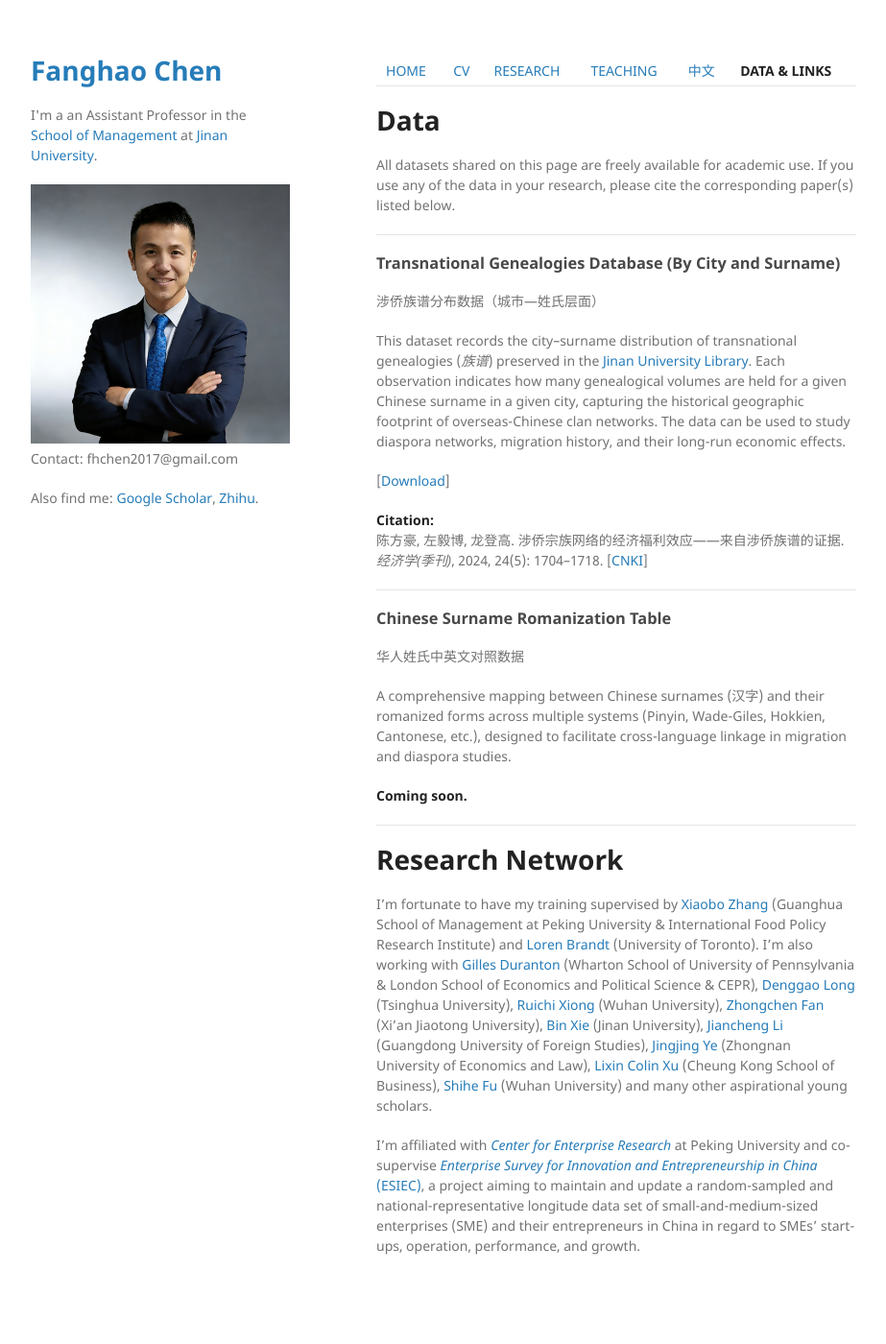
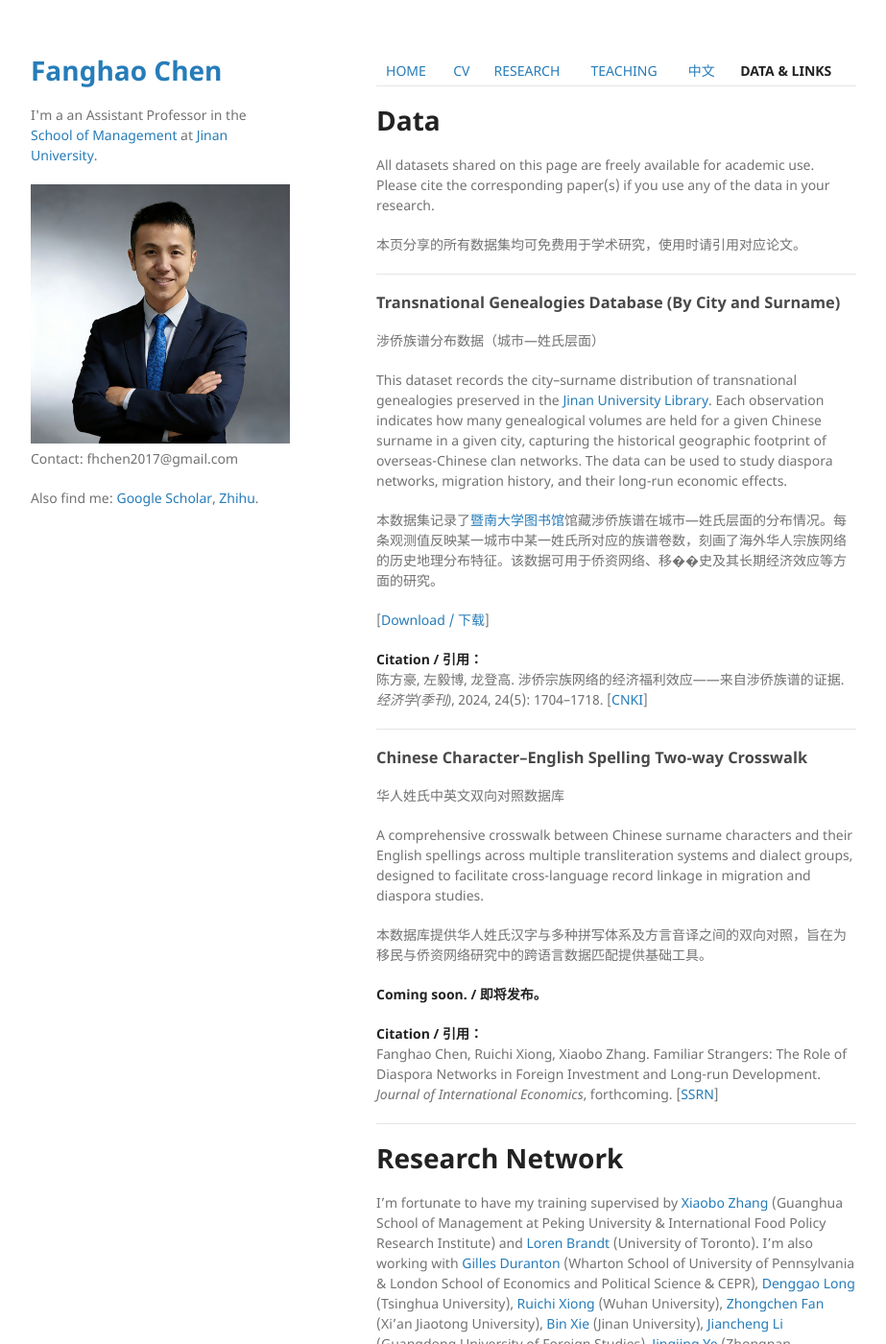
Before and after one commit to FanghaoChen/homepage, a Jekyll site: the page built from links.md, in a window 1280 px wide and 1400 px high. Shown: the whole window at 96% size, without its empty margins (178-1101 px from the left). Built offline with Jekyll 4.4.1, drawn with Linux system fonts in a browser that asks for light colours; our own code applies the rules of GitHub Pages for plain Markdown files.

Commit message:
docs: bilingual data descriptions, fix surname crosswalk naming, add citations

```diff
--- a/links.md
+++ b/links.md
@@ -2,29 +2,37 @@
 
 # Data #
 
-All datasets shared on this page are freely available for academic use. If you use any of the data in your research, please cite the corresponding paper(s) listed below.
-{: .notice}
+All datasets shared on this page are freely available for academic use. Please cite the corresponding paper(s) if you use any of the data in your research.
+
+本页分享的所有数据集均可免费用于学术研究，使用时请引用对应论文。
 
 ---
 
 ### Transnational Genealogies Database (By City and Surname) ###
 涉侨族谱分布数据（城市—姓氏层面）
 
-This dataset records the city–surname distribution of transnational genealogies (_族谱_) preserved in the [Jinan University Library](https://lib.jnu.edu.cn/). Each observation indicates how many genealogical volumes are held for a given Chinese surname in a given city, capturing the historical geographic footprint of overseas-Chinese clan networks. The data can be used to study diaspora networks, migration history, and their long-run economic effects.
+This dataset records the city–surname distribution of transnational genealogies preserved in the [Jinan University Library](https://lib.jnu.edu.cn/). Each observation indicates how many genealogical volumes are held for a given Chinese surname in a given city, capturing the historical geographic footprint of overseas-Chinese clan networks. The data can be used to study diaspora networks, migration history, and their long-run economic effects.
 
-[[Download](./assets/涉侨族谱分布241028.rar)]
+本数据集记录了[暨南大学图书馆](https://lib.jnu.edu.cn/)馆藏涉侨族谱在城市—姓氏层面的分布情况。每条观测值反映某一城市中某一姓氏所对应的族谱卷数，刻画了海外华人宗族网络的历史地理分布特征。该数据可用于侨资网络、移��史及其长期经济效应等方面的研究。
 
-**Citation:** <br/>
+[[Download / 下载](./assets/涉侨族谱分布241028.rar)]
+
+**Citation / 引用：** <br/>
 陈方豪, 左毅博, 龙登高. 涉侨宗族网络的经济福利效应——来自涉侨族谱的证据. _经济学(季刊)_, 2024, 24(5): 1704–1718. [[CNKI](https://kns.cnki.net/kcms2/article/abstract?v=SY7jeTtuViJMznkgQ-EjaEMYuwccDQ8i1CVYb2JTAUldz2cGn8CmQKWtVXavF4tnpT0oY2Pe0xbDO3PRhPydu7rD4TcL5Fd1ffzXCK2k8c_dDrVUi6cm14eKUp6NFw6Yh50WArh7ImGAaYW0G_nYpmNQebBDWqZlUXZUybbL00i91mKjBBzHfrOHjOoNM480&uniplatform=NZKPT&language=CHS)]
 
 ---
 
-### Chinese Surname Romanization Table ###
-华人姓氏中英文对照数据
+### Chinese Character–English Spelling Two-way Crosswalk ###
+华人姓氏中英文双向对照数据库
 
-A comprehensive mapping between Chinese surnames (汉字) and their romanized forms across multiple systems (Pinyin, Wade-Giles, Hokkien, Cantonese, etc.), designed to facilitate cross-language linkage in migration and diaspora studies.
+A comprehensive crosswalk between Chinese surname characters and their English spellings across multiple transliteration systems and dialect groups, designed to facilitate cross-language record linkage in migration and diaspora studies.
 
-**Coming soon.**
+本数据库提供华人姓氏汉字与多种拼写体系及方言音译之间的双向对照，旨在为移民与侨资网络研究中的跨语言数据匹配提供基础工具。
+
+**Coming soon. / 即将发布。**
+
+**Citation / 引用：** <br/>
+Fanghao Chen, Ruichi Xiong, Xiaobo Zhang. Familiar Strangers: The Role of Diaspora Networks in Foreign Investment and Long-run Development. _Journal of International Economics_, forthcoming. [[SSRN](https://papers.ssrn.com/sol3/papers.cfm?abstract_id=4004159)]
 
 ---
 
```
